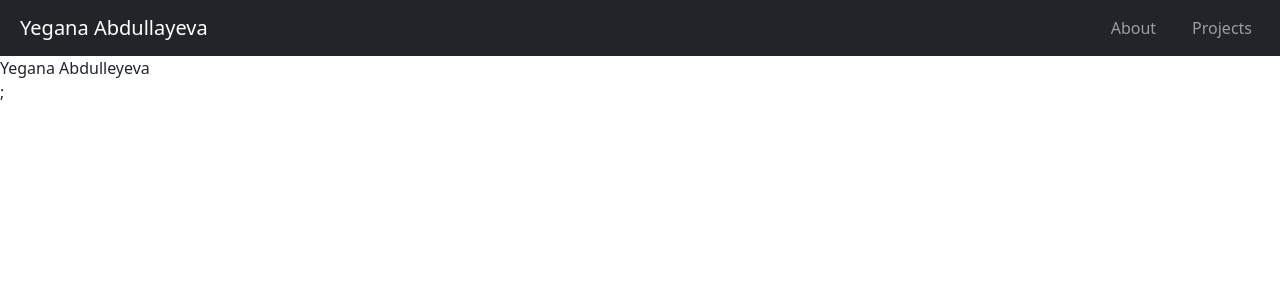
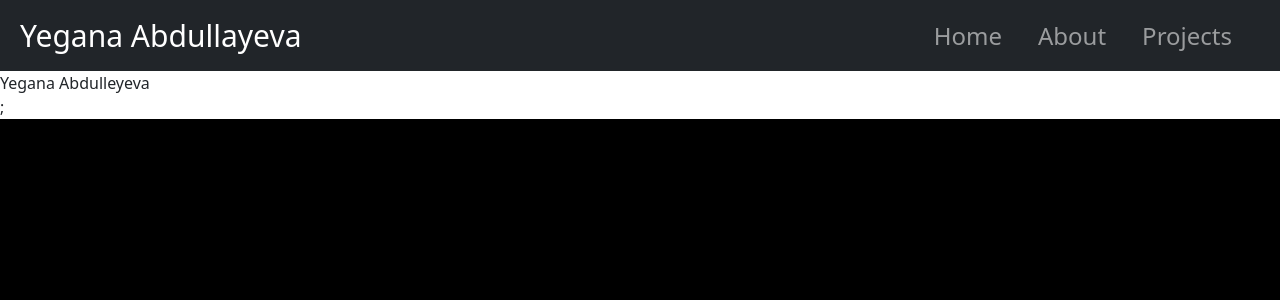
Before and after one commit to YeganaAbd/portfolio, a Next.js app: page / in a window 1280 px wide. Shown: the top 300 px of the page. Built offline with nearby package versions, Linux system fonts and the light colour scheme.

Commit message:
navbar test size

```diff
--- /dev/null
+++ b/components/NavMenu/index.js
@@ -0,0 +1,36 @@
+import Link from "next/link";
+import { Nav, Navbar, NavDropdown } from "react-bootstrap";
+import "bootstrap/dist/css/bootstrap.min.css";
+
+export default function NavMenu() {
+  return (
+    <Navbar collapseOnSelect expand="lg" bg="dark" variant="dark">
+      <Navbar.Brand style={{ marginLeft: "20px", fontSize: "30px" }}>
+        Yegana Abdullayeva
+      </Navbar.Brand>
+      <Navbar.Toggle aria-controls="responsive-navbar-nav" />
+      <Navbar.Collapse id="responsive-navbar-nav">
+        <Nav
+          style={{ marginRight: "20px", fontSize: "24px" }}
+          className="ms-auto"
+        >
+          <Nav.Link style={{ marginRight: "20px" }} href="/">
+            Home
+          </Nav.Link>
+          <Nav.Link
+            style={{ marginRight: "20px", fontSize: "24px" }}
+            href="/about"
+          >
+            About
+          </Nav.Link>
+          <Nav.Link
+            style={{ marginRight: "20px", fontSize: "24px" }}
+            href="/projects"
+          >
+            Projects
+          </Nav.Link>
+        </Nav>
+      </Navbar.Collapse>
+    </Navbar>
+  );
+}
--- a/components/Navbar/index.js
+++ /dev/null
@@ -1,22 +0,0 @@
-import Link from "next/link";
-import { Nav, Navbar, NavDropdown } from "react-bootstrap";
-import "bootstrap/dist/css/bootstrap.min.css";
-
-export default function NavMenu() {
-  return (
-    <Navbar collapseOnSelect expand="lg" bg="dark" variant="dark">
-      <Navbar.Brand style={{ marginLeft: "20px" }} href="#home">
-        Yegana Abdullayeva
-      </Navbar.Brand>
-      <Navbar.Toggle aria-controls="responsive-navbar-nav" />
-      <Navbar.Collapse id="responsive-navbar-nav">
-        <Nav style={{ marginRight: "20px" }} className="ms-auto">
-          <Nav.Link style={{ marginRight: "20px" }} href="/about">
-            About
-          </Nav.Link>
-          <Nav.Link href="/projects">Projects</Nav.Link>
-        </Nav>
-      </Navbar.Collapse>
-    </Navbar>
-  );
-}
--- a/pages/index.js
+++ b/pages/index.js
@@ -1,7 +1,7 @@
 import Head from "next/head";
 import Image from "next/image";
 import styles from "../styles/Home.module.css";
-import NavMenu from "../components/Navbar";
+import NavMenu from "../components/NavMenu";
 
 export default function Home() {
   return (
--- a/styles/globals.css
+++ b/styles/globals.css
@@ -4,6 +4,8 @@ body {
   margin: 0;
   font-family: -apple-system, BlinkMacSystemFont, Segoe UI, Roboto, Oxygen,
     Ubuntu, Cantarell, Fira Sans, Droid Sans, Helvetica Neue, sans-serif;
+  background-color: black;
+  color: white;
 }
 
 a {
```
Also changed, not shown: pages/about.js (+8 -1 lines), pages/projects.js (+8 -1 lines), components/NavMenu/navbar.css (renamed from components/Navbar/navbar.css).
